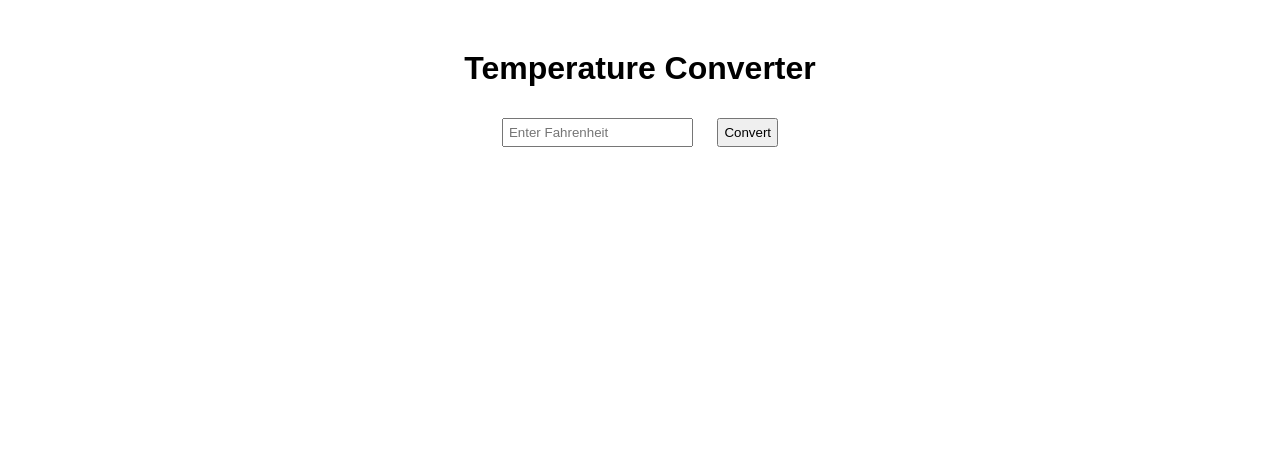
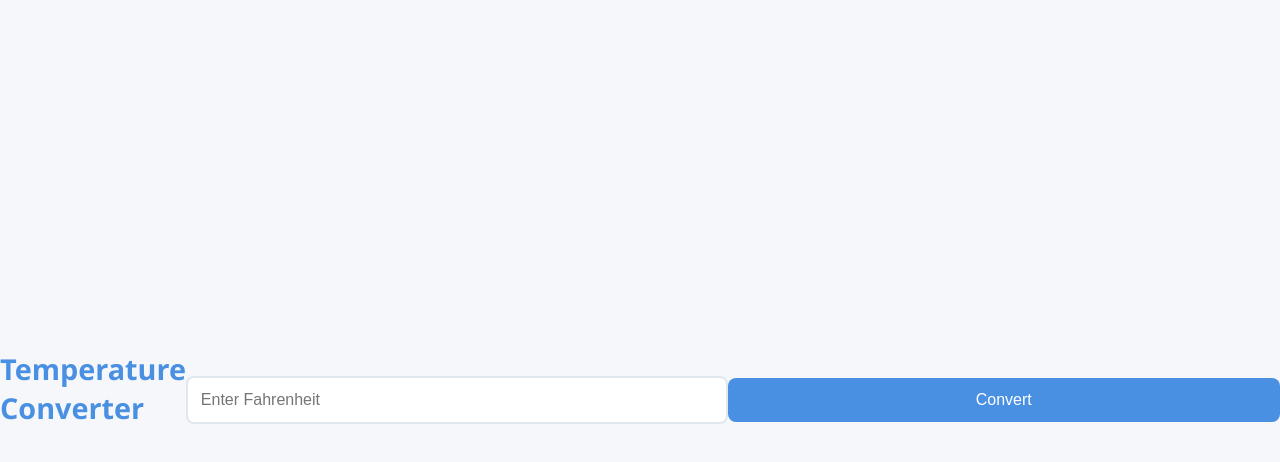
Before and after one commit to 21mumomumo/Function-Questions, a plain HTML site: page index.html in a window 1280 px wide. Drawn offline with Linux system fonts and the light colour scheme.

Commit message:
Update index.html

```diff
--- a/index.html
+++ b/index.html
@@ -2,17 +2,89 @@
 <html>
   <head>
     <title>Temperature Converter</title>
-    <style>
+     <style>
+      :root {
+        --primary-color: #4a90e2;
+        --background-color: #f5f7fa;
+        --card-background: #ffffff;
+        --text-color: #2c3e50;
+      }
+
       body {
-        font-family: Arial, sans-serif;
-        max-width: 500px;
-        margin: 50px auto;
-        text-align: center;
+        font-family: "Segoe UI", system-ui, -apple-system, sans-serif;
+        background-color: var(--background-color);
+        margin: 0;
+        min-height: 100vh;
+        display: flex;
+        align-items: center;
+        justify-content: center;
+        color: var(--text-color);
       }
-      input,
+
+      .converter-card {
+        background: var(--card-background);
+        padding: 2rem;
+        border-radius: 12px;
+        box-shadow: 0 4px 6px rgba(0, 0, 0, 0.1);
+        width: 90%;
+        max-width: 400px;
+        transition: transform 0.2s;
+      }
+
+      .converter-card:hover {
+        transform: translateY(-2px);
+      }
+
+      h1 {
+        margin: 0 0 1.5rem 0;
+        font-size: 1.8rem;
+        color: var(--primary-color);
+      }
+
+      .input-group {
+        margin: 1.5rem 0;
+      }
+
+      input {
+        width: 100%;
+        padding: 0.8rem;
+        border: 2px solid #e1e8ed;
+        border-radius: 8px;
+        font-size: 1rem;
+        transition: border-color 0.2s;
+        box-sizing: border-box;
+        outline: none;
+      }
+
+      input:focus {
+        border-color: var(--primary-color);
+      }
+
       button {
-        margin: 10px;
-        padding: 5px;
+        background-color: var(--primary-color);
+        color: white;
+        border: none;
+        padding: 0.8rem 1.5rem;
+        border-radius: 8px;
+        font-size: 1rem;
+        cursor: pointer;
+        transition: background-color 0.2s, transform 0.1s;
+        width: 100%;
+      }
+
+      button:hover {
+        background-color: #357abd;
+      }
+
+      button:active {
+        transform: scale(0.98);
+      }
+
+      #result {
+        margin-top: 1.5rem;
+        font-size: 1.2rem;
+        font-weight: 500;
+        min-height: 1.5em;
       }
     </style>
   </head>
```
